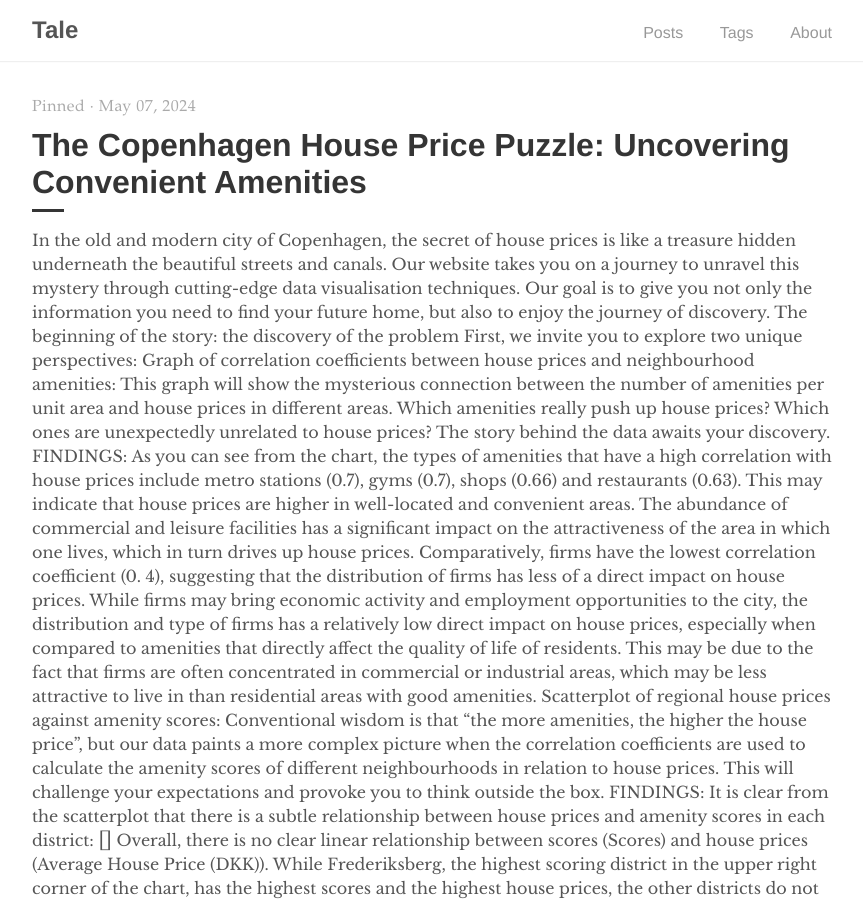
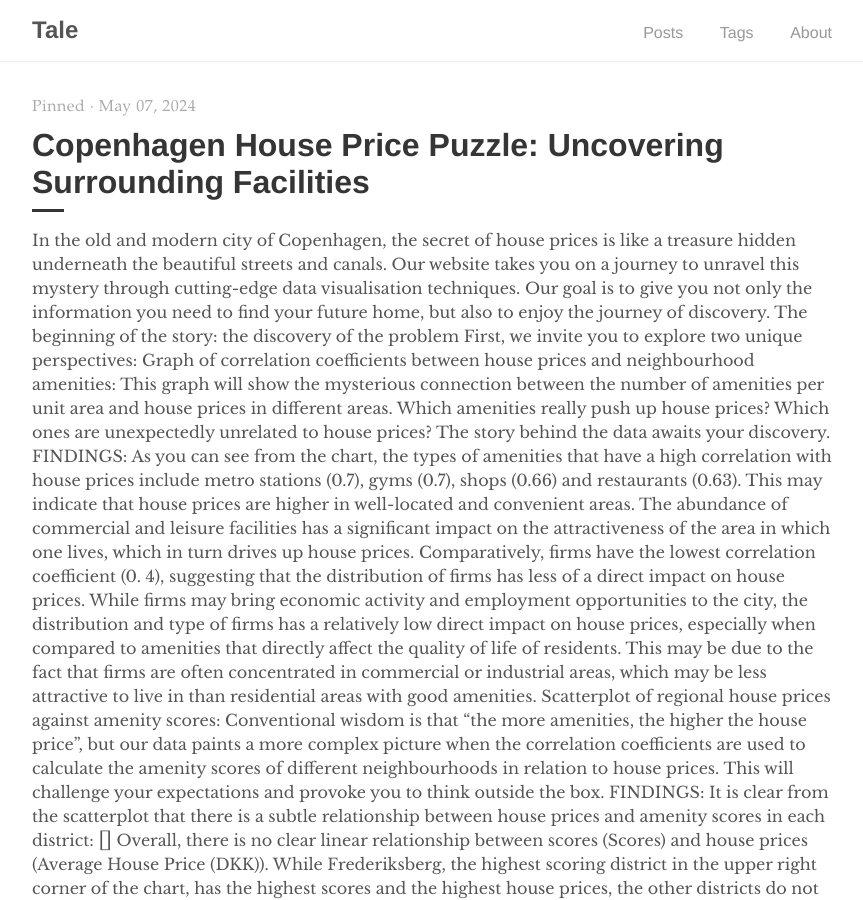
Before and after one commit to YiYuanZhuang/YiYuanZhuang.github.io, a Jekyll site: the page built from index.html, in a window 1280 px wide and 900 px high. Shown: the whole window, without its empty margins (208-1071 px from the left). Built offline with Jekyll 4.4.1, drawn with Linux system fonts in a browser that asks for light colours; the list of posts is cut into pages by our own code.

Commit message:
Update 2017-03-29-introducing-tale.md

```diff
--- a/_posts/2017-03-29-introducing-tale.md
+++ b/_posts/2017-03-29-introducing-tale.md
@@ -1,6 +1,6 @@
 ---
 layout: post
-title:  " The Copenhagen House Price Puzzle: Uncovering Convenient Amenities "
+title:  " Copenhagen House Price Puzzle: Uncovering Surrounding Facilities "
 author: "YiYuan, JiaNan, LingYu"
 comments: true
 tags: Tale
```
